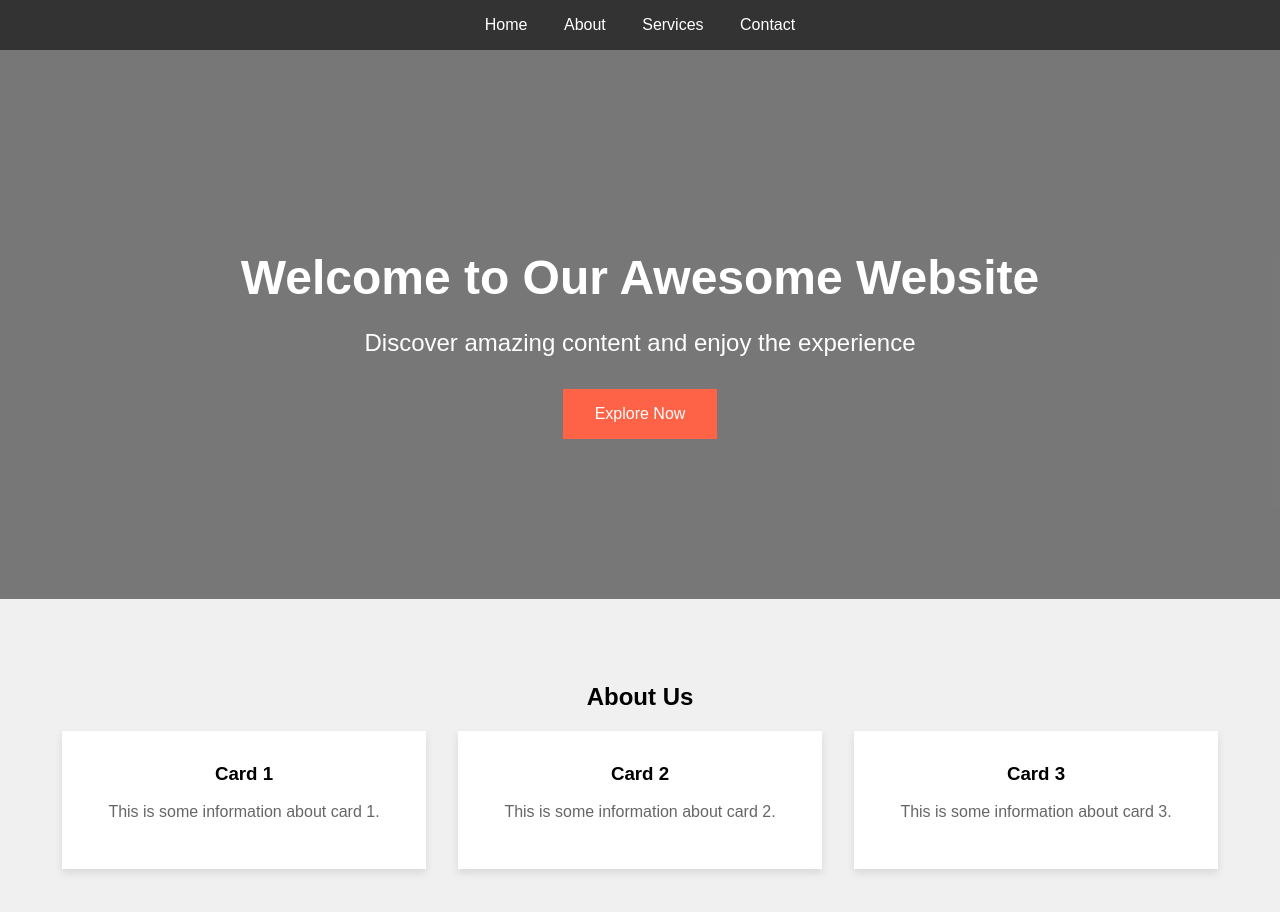
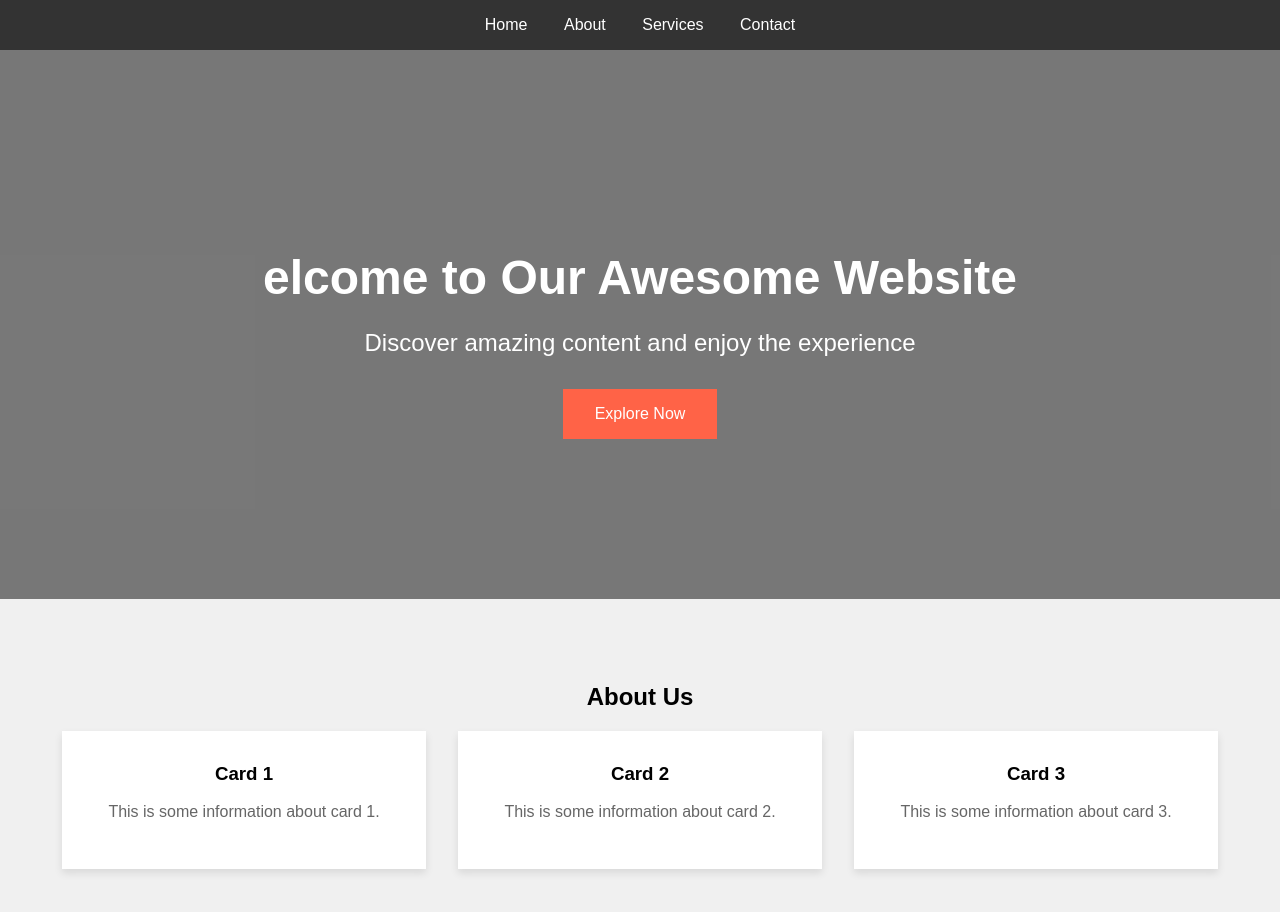
Before and after one commit to Mritunjay-mj/Mritunjay-mj.github.io, a plain HTML site: page index.html in a window 1280 px wide. Drawn offline with Linux system fonts and the light colour scheme.

Commit message:
Update index.html

```diff
--- a/index.html
+++ b/index.html
@@ -19,7 +19,7 @@
     </header>
     <section class="hero" id="home">
         <div class="hero-content">
-            <h1>Welcome to Our Awesome Website</h1>
+            <h1>elcome to Our Awesome Website</h1>
             <p>Discover amazing content and enjoy the experience</p>
             <button id="exploreBtn">Explore Now</button>
         </div>
```
